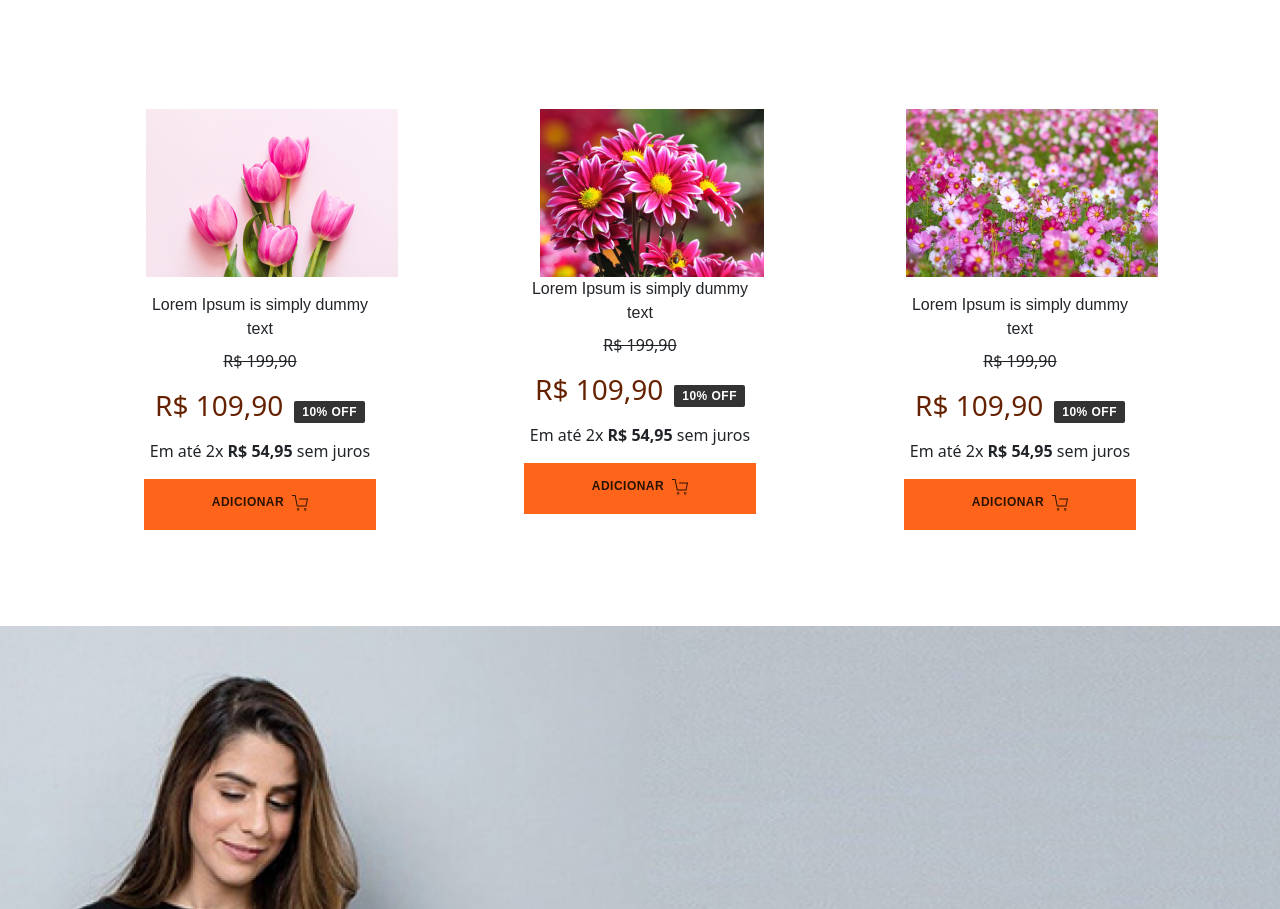
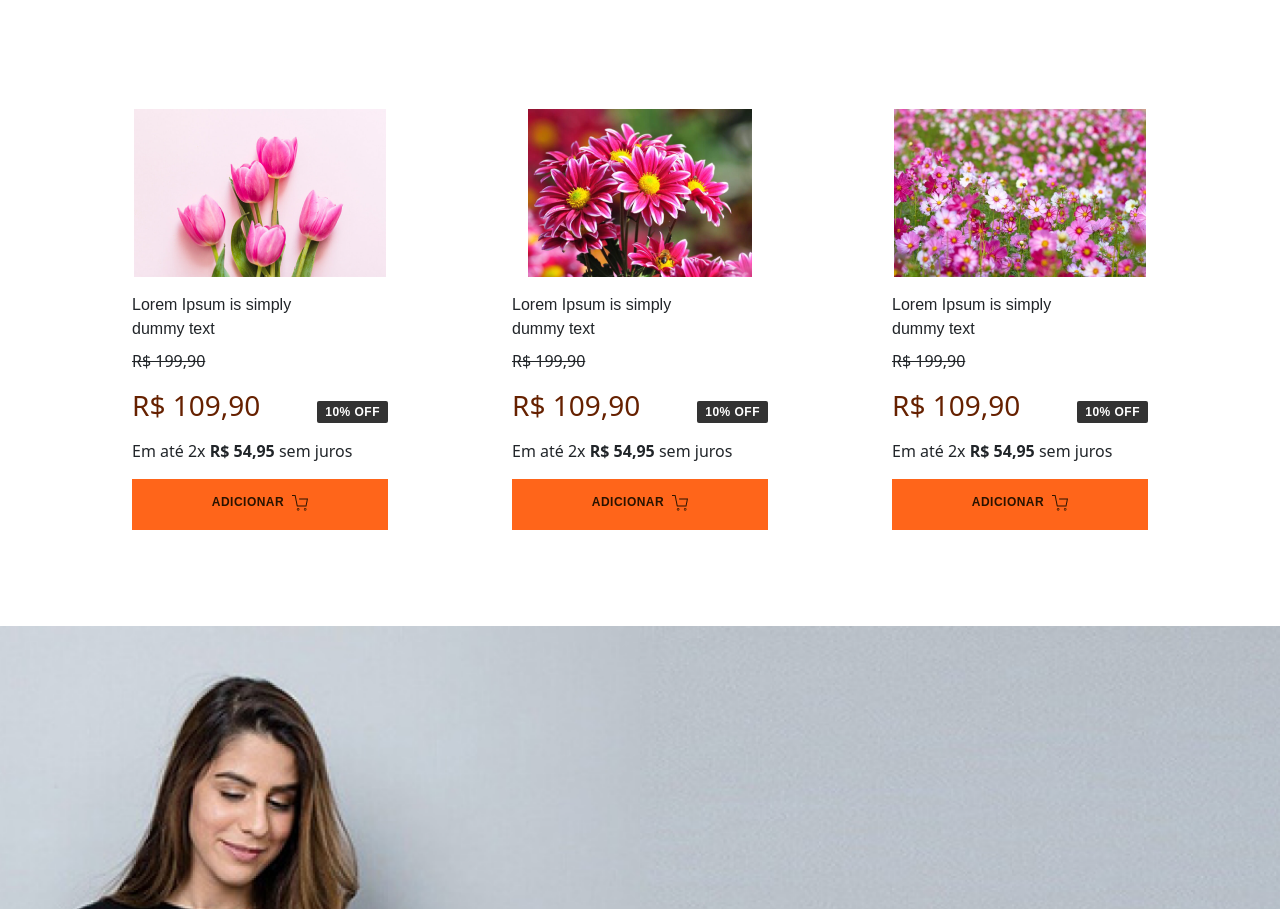
Before and after one commit to lazoliver/codeblue-job_oito, a plain HTML site: page index.html in a window 1280 px wide. Shown: the part 6012-6921 px from the top of the page. Drawn offline with nearby package versions, Linux system fonts and the light colour scheme.

Commit message:
ty: Gus & Carlos

```diff
--- a/css/style.css
+++ b/css/style.css
@@ -69,7 +69,7 @@ main > figure img{margin-bottom: 97px;}
 .col-4 > section > section{
     align-items: baseline;
     display: flex;
-    justify-content: space-evenly;
+    justify-content: space-between;
 }
 .col-4 > section > section > h3{color: #662100;}
 .col-4 > section > section > p{
@@ -105,4 +105,10 @@ main > figure img{margin-bottom: 97px;}
     vertical-align: middle;
 }
 .loja .row{justify-content: space-around;}
-.loja > section > article{max-width: 256px;}
+.loja > section > article{
+    padding: 0;
+    max-width: 256px;
+}
+.loja > .row > .col-4 > h2{
+    width: 80%;
+}
--- a/index.html
+++ b/index.html
@@ -181,7 +181,7 @@
             </section>
             <section class="loja container">
                 <section class="row">
-                    <article class="col-4 text-center">
+                    <article class="col-4">
                         <figure>
                             <img src="./imagens/item-1.png" alt="loja-item-1" loading="lazy">
                         </figure>
@@ -198,8 +198,10 @@
                             <a href="#">Adicionar</a>
                         </section>
                     </article>
-                    <article class="col-4 text-center">
-                        <img src="./imagens/item-2.png" alt="loja-item-2" loading="lazy">
+                    <article class="col-4">
+                        <figure>
+                            <img src="./imagens/item-2.png" alt="loja-item-2" loading="lazy">
+                        </figure>
                         <h2>Lorem Ipsum is simply dummy text</h2>
                         <section>
                             <p><del>R$ 199,90</del></p>
@@ -213,7 +215,7 @@
                             <a href="#">Adicionar</a>
                         </section>
                     </article>
-                    <article class="col-4 text-center">
+                    <article class="col-4">
                         <figure>
                             <img src="./imagens/item-3.png" alt="loja-item-3" loading="lazy">
                         </figure>
```
